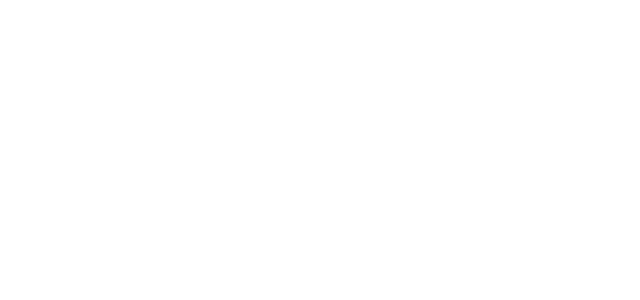
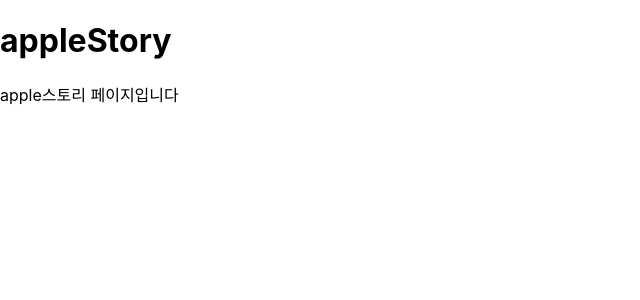
Before and after one commit to hj-Seong/2023-react, a React (Create React App) app in the folder router-app/: page /story2/apple in a window 1280 px wide. Before the commit this address had no page. Shown: the top 300 px of the page, without its empty margins (0-640 px from the left). Built offline with nearby package versions, Linux system fonts and the light colour scheme.

Commit message:
0411 리액트 라우터-useParams확인

```diff
--- a/router-app/src/App.js
+++ b/router-app/src/App.js
@@ -6,6 +6,7 @@
 import Home from './page/Home';
 import About from './page/About';
 import Story from './page/Story';
+import Story2 from './page/Story2';
 
 function App() {
   return (
@@ -28,10 +29,13 @@
       */}
       <Route path='/story/:value' element={ <Story /> } />
       {/** <Story />를 복사하여 <Story2 /> 로 수정하여 사용
+       * path='/story2/  ~~~  '로 연결
        * URL 파라미터 이름을 name로 작성
        * URL 파라미터로 전달할 값은 green 으로 작성해서
        * useParams 이용해서 화면서 출력
+       * >> 브라우저의 주소창에 /story2/green 입력
       */}
+      <Route path='/story2/:name' element={<Story2 />} />
 
     </Routes>
   );
--- a/router-app/src/page/Story2.jsx
+++ b/router-app/src/page/Story2.jsx
@@ -3,10 +3,13 @@
 import { useParams } from 'react-router-dom'
 
 export default function Story2() {
+  const params = useParams();
+  // 전달한 이름이 name 으므로 name값을 사용
+  const {name} = useParams();
   return (
     <div>
-        <h1>{}Story</h1>
-        <p>{}스토리 페이지입니다</p>
+        <h1>{params.name}Story</h1>
+        <p>{name}스토리 페이지입니다</p>
 
     </div>
   )
```
